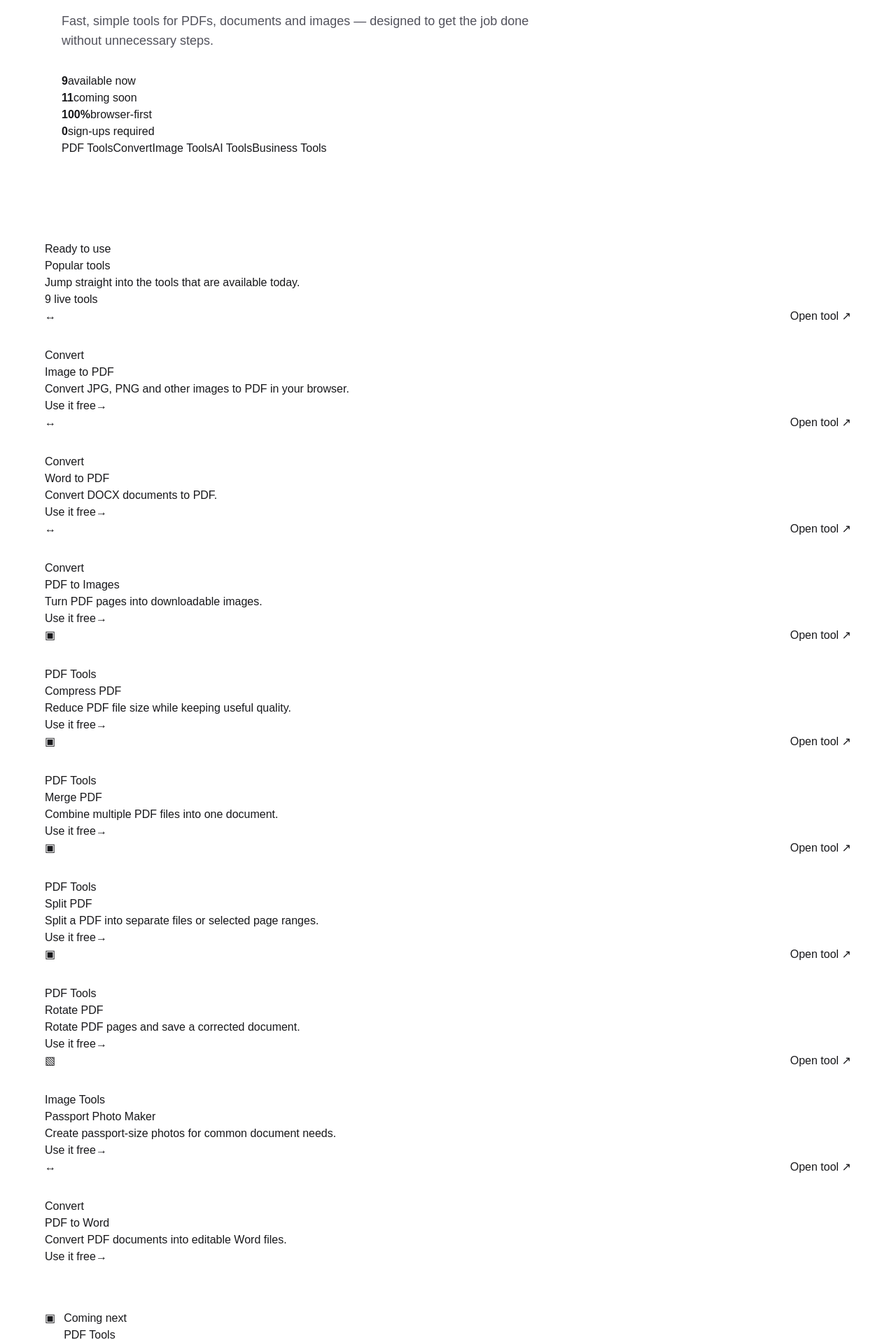
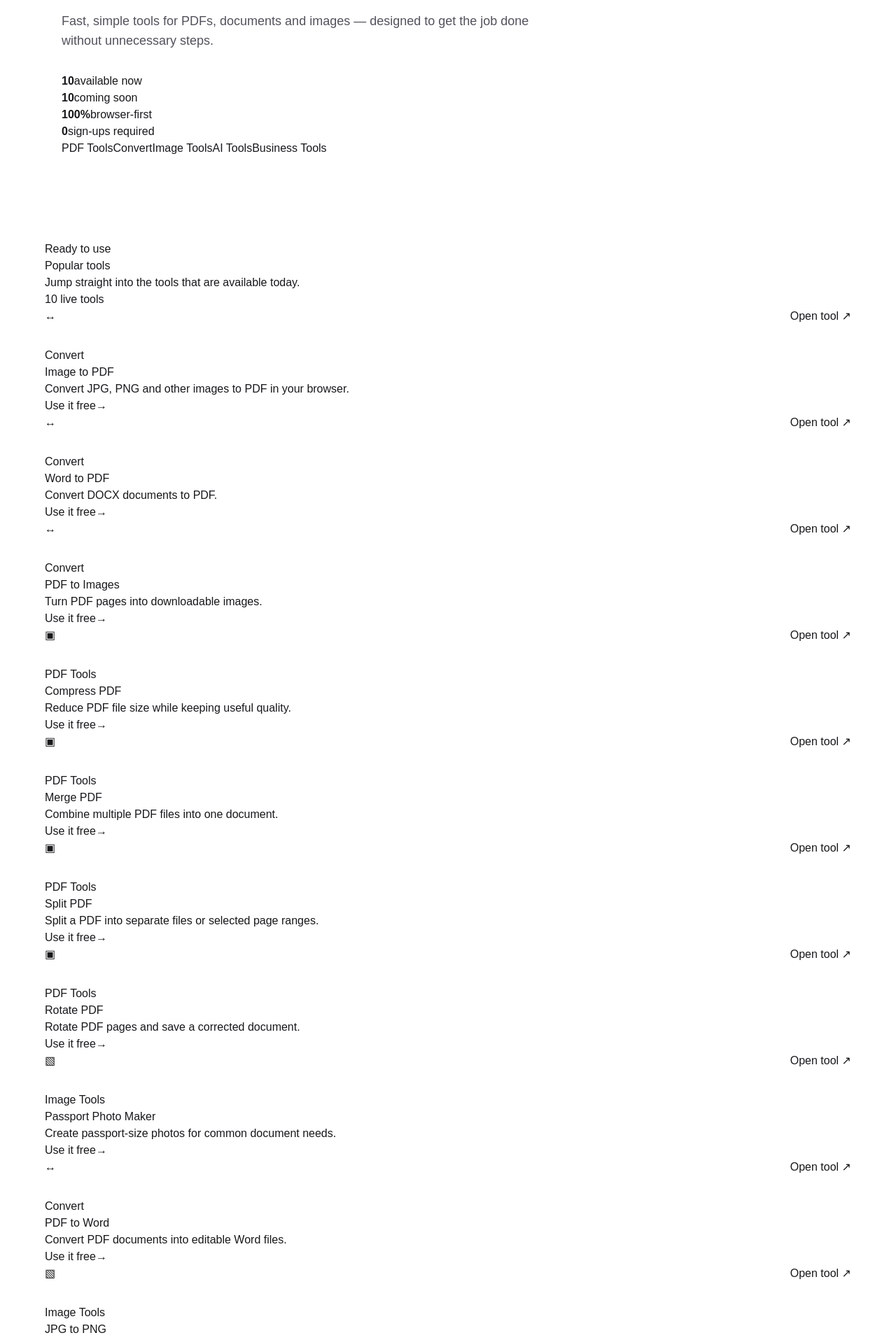
Before and after one commit to upendra701/makeudocs, a Next.js app: page /tools in a window 1280 px wide. Shown: the part 357-2272 px from the top of the page at 70% size. Built offline with nearby package versions, Linux system fonts and the light colour scheme.

Commit message:
Enable JPG to PNG tool

```diff
--- a/app/data/tools.ts
+++ b/app/data/tools.ts
@@ -18,10 +18,10 @@ export const tools: Tool[] = [
   { name: "Rotate PDF", description: "Rotate PDF pages and save a corrected document.", href: "/rotate-pdf", category: "PDF Tools", status: "available" },
   { name: "Passport Photo Maker", description: "Create passport-size photos for common document needs.", href: "/passport-photo", category: "Image Tools", status: "available" },
   { name: "PDF to Word", description: "Convert PDF documents into editable Word files.", href: "/pdf-to-word", category: "Convert", status: "available" },
+  { name: "JPG to PNG", description: "Convert JPG images to PNG format in your browser.", href: "/jpg-to-png", category: "Image Tools", status: "available" },
   { name: "Edit PDF", description: "Edit PDF text using detected font styling and add text directly on pages.", href: "/edit-pdf", category: "PDF Tools", status: "coming-soon" },
   { name: "PDF to Excel", description: "Extract useful PDF tables into Excel format.", href: "/pdf-to-excel", category: "Convert", status: "coming-soon" },
   { name: "PDF to PowerPoint", description: "Convert PDF content into presentation slides.", href: "/pdf-to-ppt", category: "Convert", status: "coming-soon" },
-  { name: "JPG to PNG", description: "Convert JPG images to PNG format.", href: "/jpg-to-png", category: "Image Tools", status: "coming-soon" },
   { name: "PNG to JPG", description: "Convert PNG images to JPG format.", href: "/png-to-jpg", category: "Image Tools", status: "coming-soon" },
   { name: "Image Compressor", description: "Reduce image file size for sharing and uploads.", href: "/compress-image", category: "Image Tools", status: "coming-soon" },
   { name: "OCR", description: "Extract text from scanned documents and images.", href: "/ocr", category: "AI Tools", status: "coming-soon" },
```
